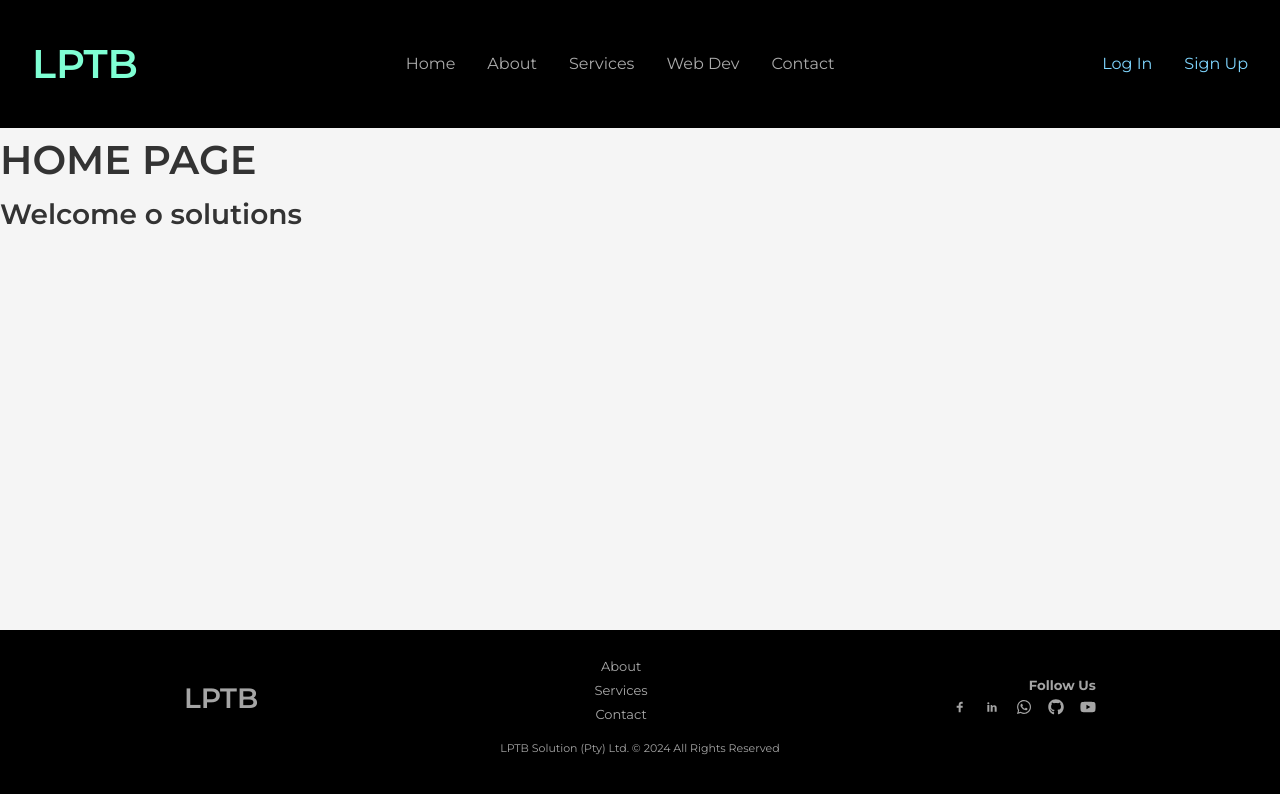
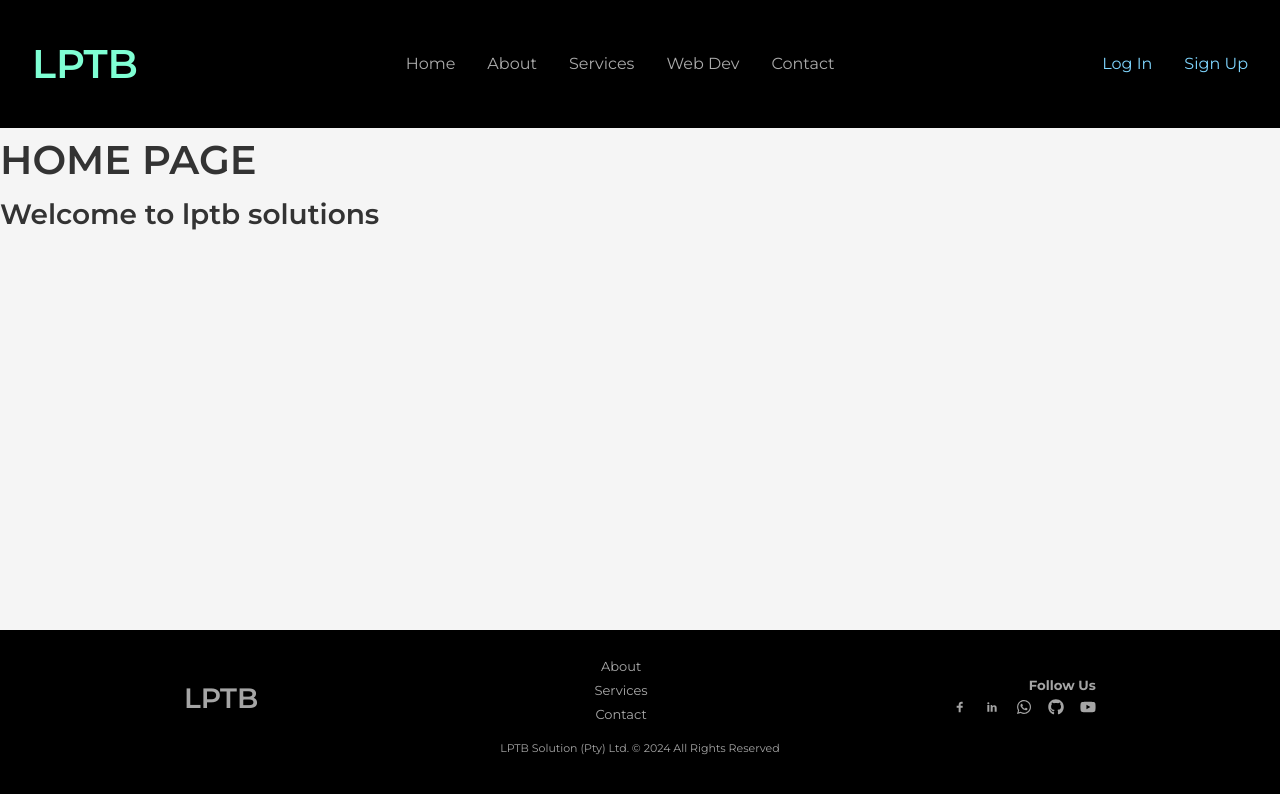
Before and after one commit to Dikgatlong27/lptb, a React (Create React App) app: page / in a window 1280 px wide. Shown: the top 794 px of the page. Built offline with nearby package versions, Linux system fonts and the light colour scheme; no server answers.

Commit message:
Modified Home

```diff
--- a/public/index.html
+++ b/public/index.html
@@ -12,7 +12,6 @@
 
 
     <title>LPTB Solutions | Software developers In South Africa, Websites And Mobile Applications</title>
-    <base href="/" />
   </head>
   <body>
     <div id="root"></div>
--- a/src/pages/Home/Home.jsx
+++ b/src/pages/Home/Home.jsx
@@ -4,7 +4,7 @@ const Home = () => {
   return (
     <div>
         <h1>HOME PAGE</h1>
-        <h3>Welcome o solutions</h3>
+        <h3>Welcome to lptb solutions</h3>
     </div>
   )
 }
```
Also changed, not shown: 8 other files (tests, documents, lock files or other folders).
